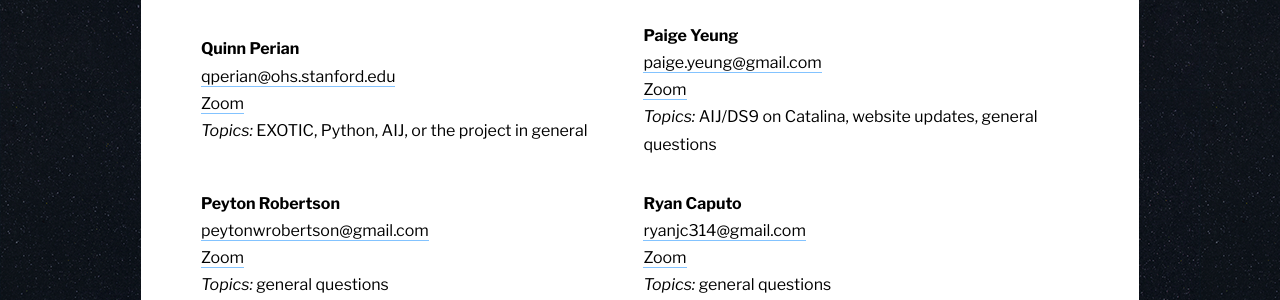
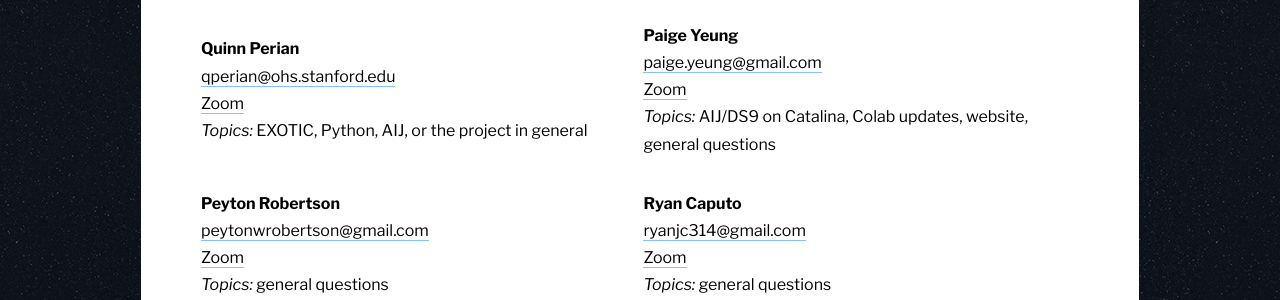
Before and after one commit to paigeyeung/exoplanetresearchworkshop, a Jekyll site: the page built from contact.md, in a window 1280 px wide. Shown: the part 310-610 px from the top of the page. Built offline with Jekyll 4.4.1, drawn with Linux system fonts in a browser that asks for light colours.

Commit message:
Update _config.yml

```diff
--- a/_config.yml
+++ b/_config.yml
@@ -12,7 +12,7 @@ contacts:
   - name: Paige Yeung
     email: paige.yeung@gmail.com
     zoom_url: https://stanford.zoom.us/my/pyeung
-    topics: AIJ/DS9 on Catalina, website updates, general questions
+    topics: AIJ/DS9 on Catalina, Colab updates, website, general questions
   - name: Peyton Robertson
     email: peytonwrobertson@gmail.com
     zoom_url: https://stanford.zoom.us/s/94826555873
```
